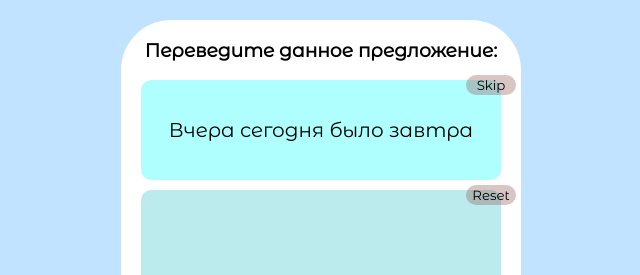
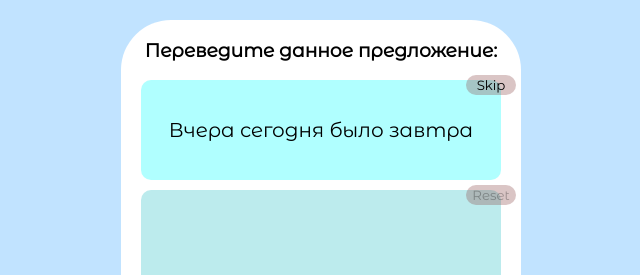
Before and after one commit to LogPose/i-Link-Test, a React (Create React App) app: page / in a window 1280 px wide. Shown: the top 275 px of the page, without its empty margins (319-959 px from the left). Built offline with nearby package versions, Linux system fonts and the light colour scheme.

Commit message:
Косметика, отлов багов, новый функционал

```diff
--- a/src/App.tsx
+++ b/src/App.tsx
@@ -458,7 +458,7 @@ function App() {
           onDrop={(event) => dropHandler(event)}
         >
           <ResetButton
-            disabled={thatsAllFolks ? true : false}
+            disabled={thatsAllFolks || solution.length === 0 ? true : false}
             onClick={() => resetHandler()}
           >
             Reset
```
